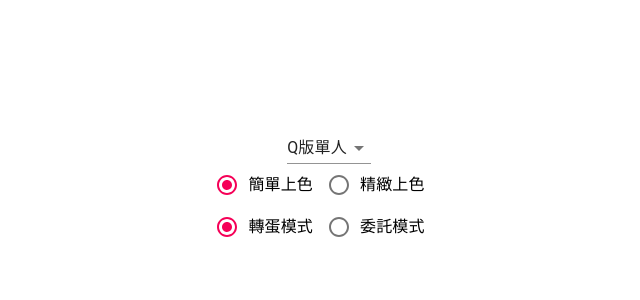
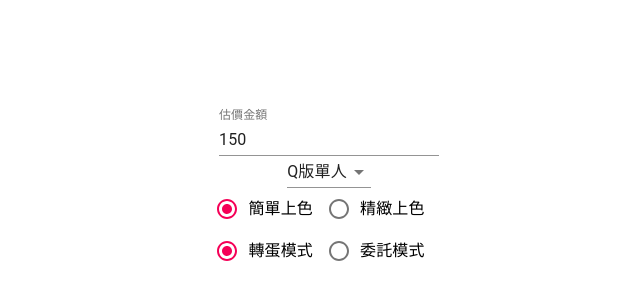
Before and after one commit to joyqul/commission-quotation, a React (Create React App) app: page / in a window 1280 px wide. Shown: the part 210-510 px from the top of the page, without its empty margins (311-951 px from the left). Built offline with nearby package versions, Linux system fonts and the light colour scheme.

Commit message:
Add QuotationPrice field

```diff
--- a/src/App.js
+++ b/src/App.js
@@ -6,6 +6,7 @@ import {
   coloredTypes,
   commissionTypes,
 } from "./components/config";
+import QuotationPrice from "./components/QuotationPrice";
 
 function App() {
   const [mainItem, setMainItem] = useState(onSellItems[0].value);
@@ -18,6 +19,11 @@ function App() {
   return (
     <div className="App">
       <header className="App-header">
+        <QuotationPrice
+          mainItem={mainItem}
+          coloredType={coloredType}
+          commissionType={commissionType}
+        />
         <Selections.MainItem value={mainItem} setValue={setMainItem} />
         <Selections.ColoredType
           value={coloredType}
--- /dev/null
+++ b/src/components/QuotationPrice.js
@@ -0,0 +1,35 @@
+import React, { useEffect, useState } from "react";
+import { TextField } from "@material-ui/core";
+import { basePrices } from "./config";
+
+const QuotationPrice = ({ mainItem, coloredType, commissionType }) => {
+  const [price, setPrice] = useState("");
+
+  const updateCurrentPrice = () => {
+    const getPrice = () => {
+      try {
+        const basePrice = basePrices[mainItem][coloredType][commissionType];
+        return basePrice;
+      } catch (error) {
+        return "未知";
+      }
+    };
+    setPrice(getPrice());
+  };
+
+  useEffect(() => {
+    updateCurrentPrice();
+  });
+
+  return (
+    <TextField
+      InputProps={{
+        readOnly: true,
+        style: { textAlign: "center" },
+      }}
+      label={"估價金額"}
+      value={price}
+    />
+  );
+};
+export default QuotationPrice;
```
